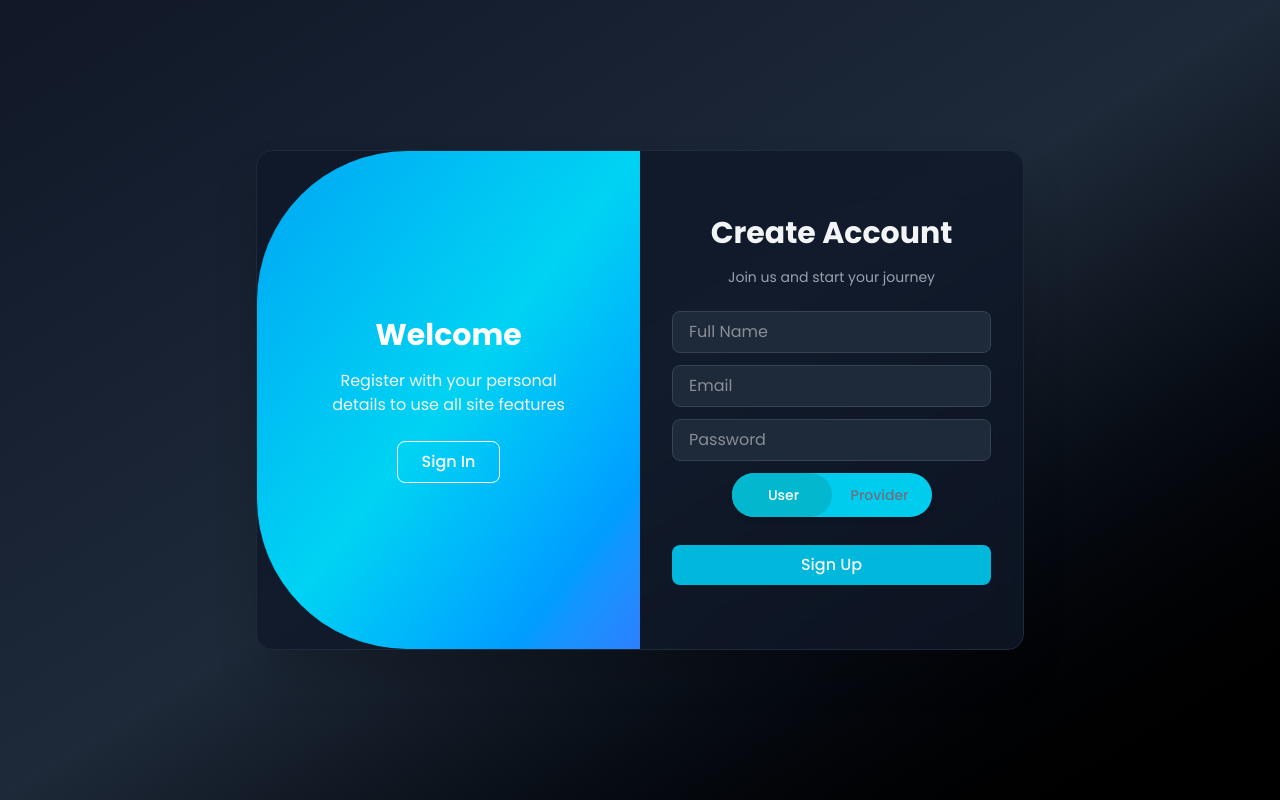
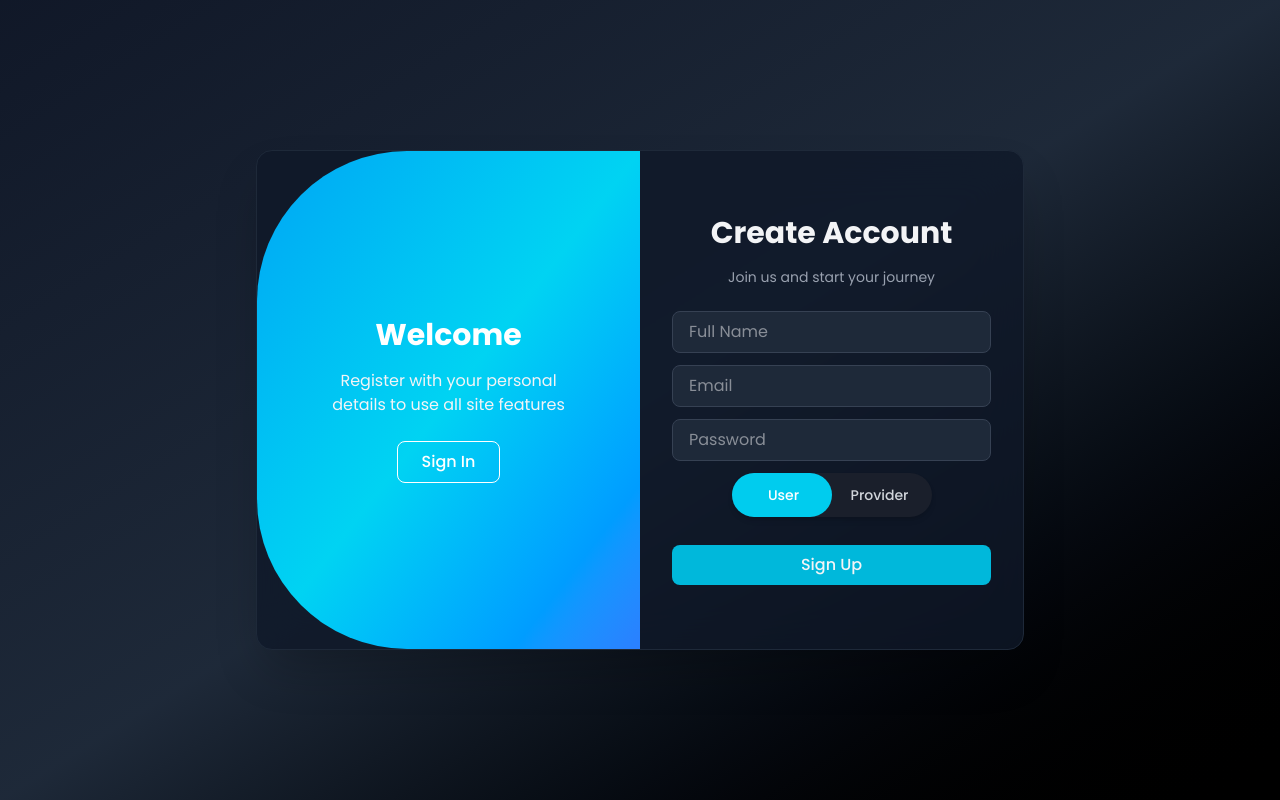
Before and after one commit to ChrApostolidis/appointment-app, a Next.js app: page /authPage in a window 1280 px wide. Both pictures are taken after a click on the button "Sign Up". Built offline with nearby package versions, Linux system fonts and the light colour scheme; no server answers.

Commit message:
fix: adjust colors for RolePick component

```diff
--- a/app/authPage/components/RolePick.tsx
+++ b/app/authPage/components/RolePick.tsx
@@ -10,20 +10,20 @@ interface ToggleButtonProps {
 export function RolePick({ value, onChange }: ToggleButtonProps) {
   return (
     <div className="flex justify-center items-center mb-3">
-      <div className="w-[200px] relative flex bg-primary rounded-full shadow-md p-1">
+      <div className="w-[200px] relative flex bg-foreground rounded-full shadow-md p-1">
         <motion.div
           layout
           initial={false}
           animate={{ x: value === "user" ? 0 : "100%" }}
           transition={{ type: "spring", stiffness: 300, damping: 25 }}
-          className="absolute top-0 left-0 w-1/2 h-full bg-secondary rounded-full"
+          className="absolute top-0 left-0 w-1/2 h-full bg-primary rounded-full"
         />
 
         <button
           type="button"
           onClick={() => onChange?.("user")}
           className={`cursor-pointer relative z-10 w-24 py-2 text-sm font-medium rounded-full ${
-            value === "user" ? "text-white" : "text-gray-500"
+            value === "user" ? "text-white" : "text-muted"
           }`}
         >
           User
@@ -33,7 +33,7 @@ export function RolePick({ value, onChange }: ToggleButtonProps) {
           type="button"
           onClick={() => onChange?.("provider")}
           className={`cursor-pointer relative z-10 w-24 py-2 text-sm font-medium rounded-full ${
-            value === "provider" ? "text-white" : "text-gray-500"
+            value === "provider" ? "text-white" : "text-muted"
           }`}
         >
           Provider
--- a/auth/components/AuthSwitcher.tsx
+++ b/auth/components/AuthSwitcher.tsx
@@ -53,7 +53,7 @@ const AuthSwitcher: React.FC = () => {
     <div className="flex items-center justify-center min-h-screen bg-gradient-to-br from-gray-900 via-gray-800 to-black p-4">
       {/* Mobile Layout */}
       <MobileLayout />
-      <div className="hidden md:block relative w-[768px] h-[500px] bg-gray-900/80 backdrop-blur-xl border border-gray-800 rounded-2xl shadow-2xl overflow-hidden">
+      <div className="hidden md:block relative w-3xl h-[500px] bg-gray-900/80 backdrop-blur-xl border border-gray-800 rounded-2xl shadow-2xl overflow-hidden">
         {/* Sign In */}
 
         <form
```
